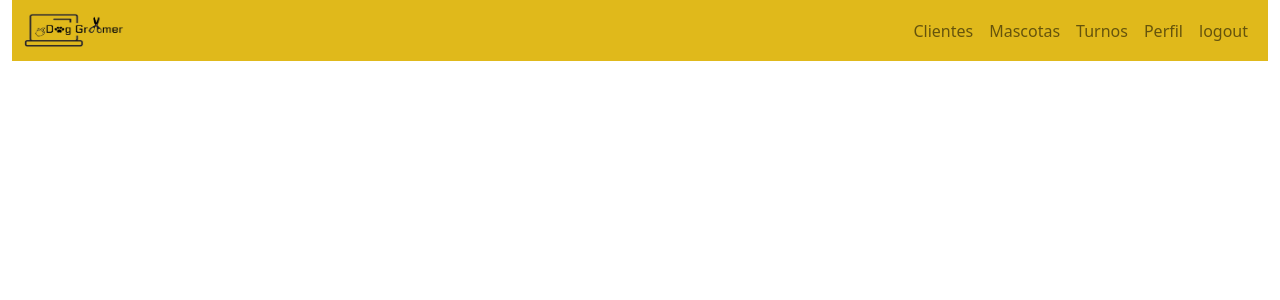
After one commit to agroquinvet/DogGroomer, a PHP site: page /home.php in a window 1280 px wide. The commit adds this page. Shown: the top 300 px of the page. Run offline with PHP 8.4, Linux system fonts and the light colour scheme.

Commit message:
idex por home

```diff
--- a/clientes.php
+++ b/clientes.php
@@ -17,7 +17,7 @@
             <!--navbar-->
             <nav  class="navbar navbar-expand-md  ">
                 <div id="nav" class="container-fluid ">
-                    <a class="navbar-brand" href="index.php">
+                    <a class="navbar-brand" href="home.php">
                         <img  src="img/logofondoblancomaspeque-removebg-preview.png" alt="Bootstrap" width="100" height="35">
                       </a>
                       <button type="button" class="navbar-toggler" data-bs-toggle="collapse" data-bs-target="#menuNavegacion"><span class="navbar-toggler-icon"></span></button>
@@ -27,7 +27,7 @@
                             <li class="nav-item"><a id="texNav"class="nav-link" href="mascotas.php">Mascotas</a></li>
                             <li class="nav-item"><a id="texNav"class="nav-link" href="turnos.php">Turnos</a></li>
                             <li class="nav-item"><a id="texNav"class="nav-link" href="perfil.php">Perfil</a></li>
-                            <li class="nav-item"><a id="texNav"class="nav-link" href="login.php">logout</a></li>
+                            <li class="nav-item"><a id="texNav"class="nav-link" href="index.php">logout</a></li>
 
                         </ul>
 
--- /dev/null
+++ b/home.php
@@ -0,0 +1,49 @@
+<!DOCTYPE html>
+<html lang="en">
+<head>
+    <meta charset="UTF-8">
+    <meta http-equiv="X-UA-Compatible" content="IE=edge">
+    <meta name="viewport" content="width=device-width, initial-scale=1.0">
+    <title>DoogGroomer</title>
+    <link rel="stylesheet" href="styles.css">
+    <!-- CSS only bootstrap -->
+    <link href="https://cdn.jsdelivr.net/npm/bootstrap@5.2.2/dist/css/bootstrap.min.css" rel="stylesheet" integrity="sha384-Zenh87qX5JnK2Jl0vWa8Ck2rdkQ2Bzep5IDxbcnCeuOxjzrPF/et3URy9Bv1WTRi" crossorigin="anonymous">
+</head>
+<body id="body">
+<header>
+    <div class="container-fluid" >
+        <!--navbar-->
+        <nav  class="navbar navbar-expand-md  ">
+            <div id="nav" class="container-fluid ">
+                <a class="navbar-brand" href="home.php">
+                    <img  src="img/logofondoblancomaspeque-removebg-preview.png" alt="Bootstrap" width="100" height="35">
+                  </a>
+                  <button type="button" class="navbar-toggler" data-bs-toggle="collapse" data-bs-target="#menuNavegacion"><span class="navbar-toggler-icon"></span></button>
+                  <div id="menuNavegacion" class="collapse navbar-collapse justify-content-end">
+                    <ul class="navbar-nav ms-3">
+                        <li class="nav-item"><a id="texNav" class="nav-link" href="clientes.php">Clientes</a></li>
+                        <li class="nav-item"><a id="texNav"class="nav-link" href="mascotas.php">Mascotas</a></li>
+                        <li class="nav-item"><a id="texNav"class="nav-link" href="turnos.php">Turnos</a></li>
+                        <li class="nav-item"><a id="texNav"class="nav-link" href="perfil.php">Perfil</a></li>
+                        <li class="nav-item"><a id="texNav"class="nav-link" href="index.php">logout</a></li>
+
+                    </ul>
+
+                  </div>
+
+            </div>
+
+        </nav>
+
+    </div>
+
+</header>
+
+
+
+
+<!-- JavaScript Bundle with Popper bootstrap -->
+<script src="https://cdn.jsdelivr.net/npm/bootstrap@5.2.2/dist/js/bootstrap.bundle.min.js" integrity="sha384-OERcA2EqjJCMA+/3y+gxIOqMEjwtxJY7qPCqsdltbNJuaOe923+mo//f6V8Qbsw3" crossorigin="anonymous"></script>
+
+</body>
+</html>
--- a/mascotas.php
+++ b/mascotas.php
@@ -17,7 +17,7 @@
             <!--navbar-->
             <nav  class="navbar navbar-expand-md  ">
                 <div id="nav" class="container-fluid ">
-                    <a class="navbar-brand" href="index.php">
+                    <a class="navbar-brand" href="home.php">
                         <img  src="img/logofondoblancomaspeque-removebg-preview.png" alt="Bootstrap" width="100" height="35">
                       </a>
                       <button type="button" class="navbar-toggler" data-bs-toggle="collapse" data-bs-target="#menuNavegacion"><span class="navbar-toggler-icon"></span></button>
@@ -27,7 +27,7 @@
                             <li class="nav-item"><a id="texNav"class="nav-link" href="mascotas.php">Mascotas</a></li>
                             <li class="nav-item"><a id="texNav"class="nav-link" href="turnos.php">Turnos</a></li>
                             <li class="nav-item"><a id="texNav"class="nav-link" href="perfil.php">Perfil</a></li>
-                            <li class="nav-item"><a id="texNav"class="nav-link" href="login.php">logout</a></li>
+                            <li class="nav-item"><a id="texNav"class="nav-link" href="index.php">logout</a></li>
 
                         </ul>
 
--- a/perfil.php
+++ b/perfil.php
@@ -17,7 +17,7 @@
             <!--navbar-->
             <nav  class="navbar navbar-expand-md  ">
                 <div id="nav" class="container-fluid ">
-                    <a class="navbar-brand" href="index.php">
+                    <a class="navbar-brand" href="home.php">
                         <img  src="img/logofondoblancomaspeque-removebg-preview.png" alt="Bootstrap" width="100" height="35">
                       </a>
                       <button type="button" class="navbar-toggler" data-bs-toggle="collapse" data-bs-target="#menuNavegacion"><span class="navbar-toggler-icon"></span></button>
@@ -27,7 +27,7 @@
                             <li class="nav-item"><a id="texNav"class="nav-link" href="mascotas.php">Mascotas</a></li>
                             <li class="nav-item"><a id="texNav"class="nav-link" href="turnos.php">Turnos</a></li>
                             <li class="nav-item"><a id="texNav"class="nav-link" href="perfil.php">Perfil</a></li>
-                            <li class="nav-item"><a id="texNav"class="nav-link" href="login.php">logout</a></li>
+                            <li class="nav-item"><a id="texNav"class="nav-link" href="index.php">logout</a></li>
 
                         </ul>
 
--- a/styles.css
+++ b/styles.css
@@ -66,7 +66,3 @@
 .texto{
     color: goldenrod;
 }
-
-.item{
-    color: blue;
-}
--- a/turnos.php
+++ b/turnos.php
@@ -17,7 +17,7 @@
             <!--navbar-->
             <nav  class="navbar navbar-expand-md  ">
                 <div id="nav" class="container-fluid ">
-                    <a class="navbar-brand" href="index.php">
+                    <a class="navbar-brand" href="home.php">
                         <img  src="img/logofondoblancomaspeque-removebg-preview.png" alt="Bootstrap" width="100" height="35">
                       </a>
                       <button type="button" class="navbar-toggler" data-bs-toggle="collapse" data-bs-target="#menuNavegacion"><span class="navbar-toggler-icon"></span></button>
@@ -27,7 +27,7 @@
                             <li class="nav-item"><a id="texNav"class="nav-link" href="mascotas.php">Mascotas</a></li>
                             <li class="nav-item"><a id="texNav"class="nav-link" href="turnos.php">Turnos</a></li>
                             <li class="nav-item"><a id="texNav"class="nav-link" href="perfil.php">Perfil</a></li>
-                            <li class="nav-item"><a id="texNav"class="nav-link" href="login.php">logout</a></li>
+                            <li class="nav-item"><a id="texNav"class="nav-link" href="index.php">logout</a></li>
 
                         </ul>
 
--- a/validar.php
+++ b/validar.php
@@ -10,11 +10,11 @@ $resultado=mysqli_query($conexion, $consulta);
 $filas=mysqli_num_rows($resultado);
 
 if($filas){
-    header("location:index.php");
+    header("location:home.php");
 }else{
     ?>
     <?php
-    include("login.php");
+    include("index.php");
     echo "<script>alert('Usted ingreso un dato incorrecto intente nuevamente');</script>";
 }
 mysqli_free_result($resultado);
```
Also changed, not shown: index.php (+41 -18 lines), login.php (deleted, +0 -72 lines).
